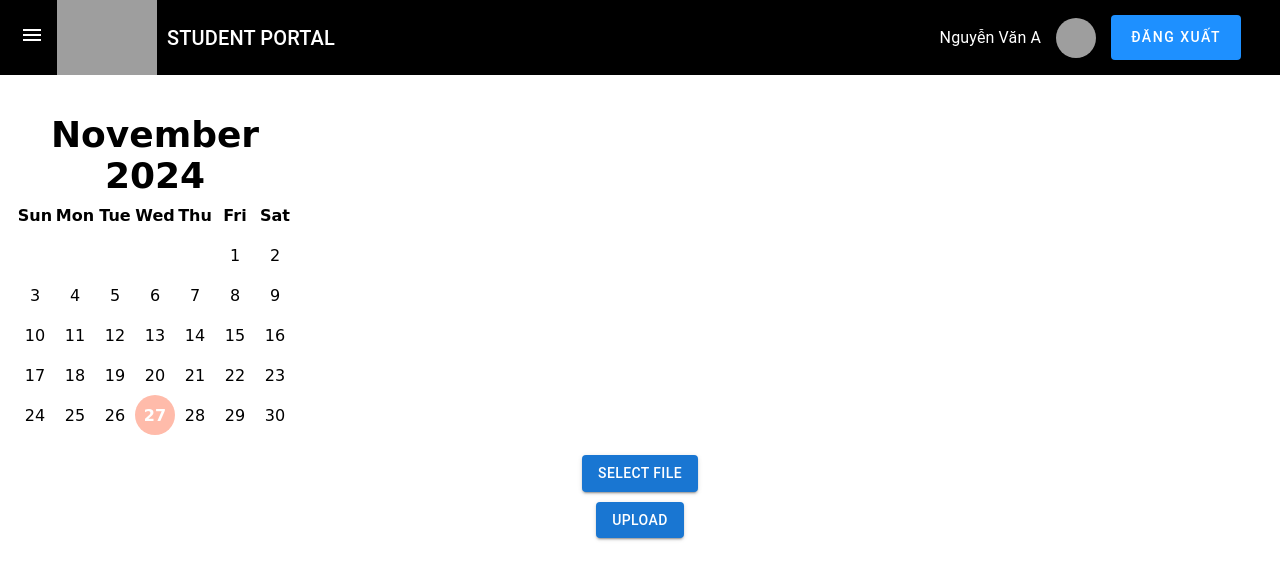
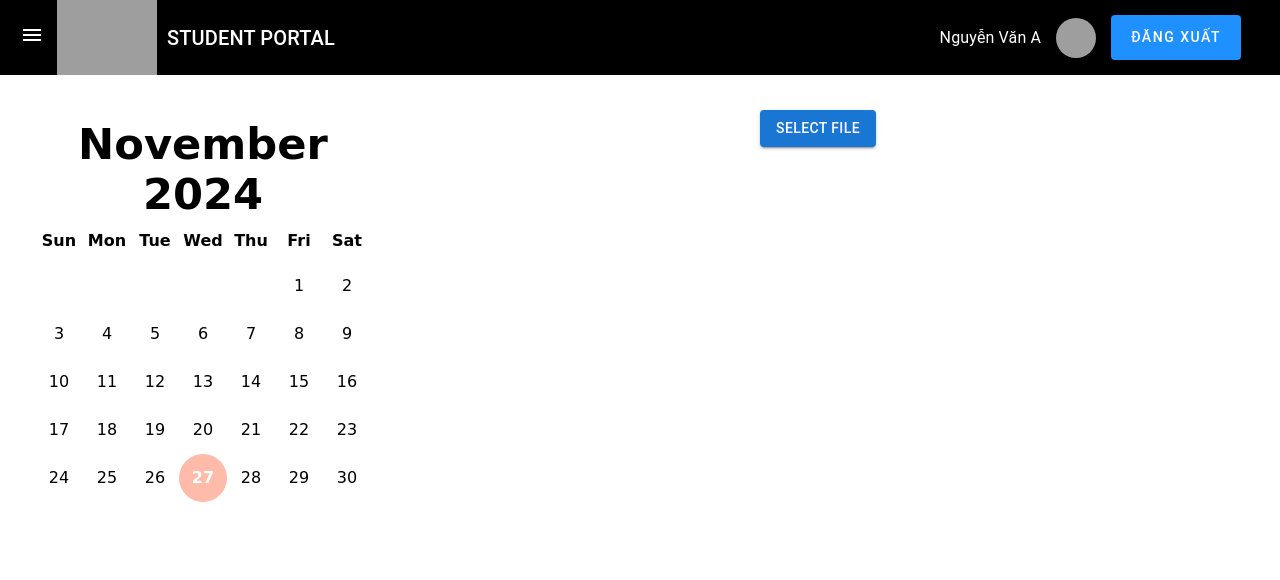
Before and after one commit to duongCyberclone123/Assignment-CNPM, a React (Vite) app in the folder frontend/: page /print in a window 1280 px wide. Shown: the top 580 px of the page. Built offline with nearby package versions, Linux system fonts and the light colour scheme; grey boxes are pictures that could not be loaded.

Commit message:
add feature

```diff
--- a/frontend/src/components/Calendar.jsx
+++ b/frontend/src/components/Calendar.jsx
@@ -1,6 +1,6 @@
 import React from "react";
 
-const Calendar = () => {
+const Calendar = ({ scale = 1 }) => {
   // Lấy thông tin tháng hiện tại
   const today = new Date();
   const month = today.toLocaleString("default", { month: "long" }); // Tên tháng
@@ -21,34 +21,59 @@ const Calendar = () => {
     days.push(i); // Thêm ngày thực tế
   }
 
+  const scaledSize = (value) => `${value * scale}px`;
+
   return (
-    <div style={{ fontFamily: "'Comic Sans MS', cursive", textAlign: "center", width: "280px"}}>
+    <div
+      style={{
+        fontFamily: "'Comic Sans MS', cursive",
+        textAlign: "center",
+        width: scaledSize(280),
+      }}
+    >
       {/* Tên tháng */}
-      <h1 style={{ fontSize: "36px", marginBottom: "10px" }}>
+      <h1
+        style={{
+          fontSize: scaledSize(36),
+          marginBottom: scaledSize(10),
+        }}
+      >
         {month} {year}
       </h1>
 
       {/* Các thứ trong tuần */}
-      <div style={{ display: "flex", justifyContent: "center", fontWeight: "bold", marginBottom: "10px" }}>
+      <div
+        style={{
+          display: "flex",
+          justifyContent: "center",
+          fontWeight: "bold",
+          marginBottom: scaledSize(10),
+        }}
+      >
         {daysOfWeek.map((day) => (
-          <div key={day} style={{ width: "40px" }}>
+          <div key={day} style={{ width: scaledSize(40) }}>
             {day}
           </div>
         ))}
       </div>
 
       {/* Ngày trong tháng */}
-      <div style={{ display: "flex", flexWrap: "wrap", justifyContent: "center" }}>
+      <div
+        style={{
+          display: "flex",
+          flexWrap: "wrap",
+          justifyContent: "center",
+        }}
+      >
         {days.map((date, index) => (
           <div
             key={index}
             style={{
-              width: "40px",
-              height: "40px",
+              width: scaledSize(40),
+              height: scaledSize(40),
               display: "flex",
               alignItems: "center",
               justifyContent: "center",
-            //   margin: "5px",
               borderRadius: date === today.getDate() ? "50%" : "none",
               backgroundColor: date === today.getDate() ? "#fba" : "transparent",
               color: date === today.getDate() ? "#fff" : "#000",
--- a/frontend/src/components/Fileupload.jsx
+++ b/frontend/src/components/Fileupload.jsx
@@ -1,19 +1,23 @@
 import React, { useState } from "react";
-import { Button, Typography, Box } from "@mui/material";
+import { Button, Typography, Box, Modal, Backdrop, Fade } from "@mui/material";
 
 const FileUpload = () => {
   const [selectedFile, setSelectedFile] = useState(null);
   const [fileContent, setFileContent] = useState(null);
+  const [openPreview, setOpenPreview] = useState(false);
 
   // Xử lý khi người dùng chọn file
   const handleFileChange = (event) => {
     const file = event.target.files[0];
-
     if (file) {
-      // Kiểm tra loại file là PDF
       if (file.type === "application/pdf") {
         setSelectedFile(file);
-        setFileContent(null); // Reset nội dung khi có file mới
+
+        const reader = new FileReader();
+        reader.onload = () => {
+          setFileContent(reader.result); // Đặt Data URL cho PDF
+        };
+        reader.readAsDataURL(file);
       } else {
         alert("Chỉ được chọn file PDF.");
         event.target.value = null; // Reset input nếu loại file không phải PDF
@@ -21,23 +25,18 @@ const FileUpload = () => {
     }
   };
 
-  // Hiển thị nội dung file PDF
-  const handleUpload = () => {
-    if (selectedFile) {
-      console.log("File uploaded:", selectedFile);
-      alert(`File ${selectedFile.name} uploaded successfully!`);
-
-      // Đọc nội dung file PDF
-      const reader = new FileReader();
-
-      reader.onload = () => {
-        setFileContent(reader.result); // Đặt Data URL cho PDF
+  // Mở modal preview
+  const handlePreview = () => {
+    if (!fileContent) {
+      alert("No file to preview!");
+      return;
+    }
+    setOpenPreview(true);
   };
 
-      reader.readAsDataURL(selectedFile); // Đọc dưới dạng Data URL cho file PDF
-    } else {
-      alert("No file selected!");
-    }
+  // Đóng modal
+  const handleClosePreview = () => {
+    setOpenPreview(false);
   };
 
   return (
@@ -55,7 +54,7 @@ const FileUpload = () => {
         id="file-input"
         style={{ display: "none" }}
         onChange={handleFileChange}
-        accept=".pdf" // Chỉ cho phép chọn file PDF
+        accept=".pdf"
       />
       <label htmlFor="file-input">
         <Button variant="contained" component="span">
@@ -63,34 +62,168 @@ const FileUpload = () => {
         </Button>
       </label>
 
-      {/* Hiển thị tên file đã chọn */}
       {selectedFile && (
         <Typography variant="body1" sx={{ margin: "10px 0" }}>
           Selected File: {selectedFile.name}
         </Typography>
       )}
 
-      {/* Nút upload */}
-      <Button
-        variant="contained"
-        color="primary"
-        onClick={handleUpload}
-        sx={{ marginTop: "10px" }}
+      {fileContent && (
+        <Button variant="contained" color="primary" onClick={handlePreview}>
+          Preview
+        </Button>
+      )}
+
+      <Modal
+        open={openPreview}
+        onClose={handleClosePreview}
+        closeAfterTransition
+        BackdropComponent={Backdrop}
+        BackdropProps={{
+          timeout: 500,
+        }}
       >
-        Upload
-      </Button>
-
-      {/* Hiển thị khung nội dung file PDF */}
-      {fileContent && (
+        <Fade in={openPreview}>
+          <Box
+            sx={{
+              position: "absolute",
+              top: "70px",
+              left: "50%",
+              transform: "translate(-50%, 0)",
+              width: "80%",
+              height: "calc(100% - 70px)",
+              bgcolor: "background.paper",
+              boxShadow: 24,
+              padding: "20px",
+              outline: "none",
+              display: "flex",
+              borderRadius: "8px",
+            }}
+          >
+            {/* Bên trái: Preview PDF */}
+            <Box
+              sx={{
+                width: "60%",
+                height: "100%",
+                marginRight: "10px",
+                borderRadius: "5px",
+                overflow: "hidden",
+              }}
+            >
               <embed
-          src={fileContent} // Sử dụng Data URL của file PDF
+                src={fileContent}
                 type="application/pdf"
                 frameBorder="0"
                 scrolling="auto"
-          height="700px"
+                height="100%"
                 width="100%"
+                style={{ borderRadius: "5px" }}
               ></embed>
-      )}
+            </Box>
+
+            {/* Bên phải: Thông tin và thiết lập in */}
+            <Box
+              sx={{
+                width: "40%",
+                display: "flex",
+                flexDirection: "column",
+                justifyContent: "space-between",
+              }}
+            >
+              {/* Thông tin file */}
+              <Box
+                sx={{
+                  marginBottom: "20px",
+                  padding: "10px",
+                  border: "1px solid #ddd",
+                  borderRadius: "8px",
+                  backgroundColor: "#f9f9f9",
+                }}
+              >
+                <Typography variant="h6" component="h3" sx={{ marginBottom: "10px" }}>
+                  File Information
+                </Typography>
+                <Typography variant="body1">
+                  <strong>Name:</strong> {selectedFile?.name || "Unknown"}
+                </Typography>
+                <Typography variant="body1">
+                  <strong>Size:</strong> {(selectedFile?.size / 1024 / 1024).toFixed(2)} MB
+                </Typography>
+                <Typography variant="body1">
+                  <strong>Pages:</strong> {/* Add logic for page count if needed */}
+                </Typography>
+              </Box>
+
+              {/* Thiết lập in */}
+              <Box
+                sx={{
+                  padding: "10px",
+                  border: "1px solid #ddd",
+                  borderRadius: "8px",
+                  backgroundColor: "#f9f9f9",
+                }}
+              >
+                <Typography variant="h6" component="h3" sx={{ marginBottom: "10px" }}>
+                  Print Settings
+                </Typography>
+                <Box sx={{ marginBottom: "10px" }}>
+                  <Typography variant="body2" sx={{ marginBottom: "5px" }}>
+                    Paper Size:
+                  </Typography>
+                  <select>
+                    <option value="A4">A4</option>
+                    <option value="A3">A3</option>
+                  </select>
+                </Box>
+                <Box sx={{ marginBottom: "10px" }}>
+                  <Typography variant="body2" sx={{ marginBottom: "5px" }}>
+                    Pages to Print:
+                  </Typography>
+                  <select>
+                    <option value="all">All</option>
+                    <option value="odd">Odd Pages</option>
+                    <option value="even">Even Pages</option>
+                    <option value="custom">Custom Range</option>
+                  </select>
+                  <Box sx={{ marginTop: "5px", display: "flex", gap: "5px" }}>
+                    <input type="number" placeholder="From" min={1} style={{ width: "50%" }} />
+                    <input type="number" placeholder="To" min={1} style={{ width: "50%" }} />
+                  </Box>
+                </Box>
+                <Box sx={{ marginBottom: "10px" }}>
+                  <Typography variant="body2" sx={{ marginBottom: "5px" }}>
+                    Printing Side:
+                  </Typography>
+                  <select>
+                    <option value="one">Single-sided</option>
+                    <option value="two">Double-sided</option>
+                  </select>
+                </Box>
+                <Box>
+                  <Typography variant="body2" sx={{ marginBottom: "5px" }}>
+                    Print Type:
+                  </Typography>
+                  <select>
+                    <option value="simplex">1-sided</option>
+                    <option value="duplex">2-sided</option>
+                  </select>
+                </Box>
+              </Box>
+
+              {/* Nút OK */}
+              <Box sx={{ textAlign: "center", marginTop: "20px" }}>
+                <Button
+                  variant="contained"
+                  color="secondary"
+                  onClick={handleClosePreview}
+                >
+                  OK
+                </Button>
+              </Box>
+            </Box>
+          </Box>
+        </Fade>
+      </Modal>
     </div>
   );
 };
--- a/frontend/src/pages/login.jsx
+++ b/frontend/src/pages/login.jsx
@@ -23,7 +23,6 @@ const Login = () => {
         // Lưu token vào localStorage để sử dụng cho các yêu cầu API sau
         localStorage.setItem('token', token);
         localStorage.setItem('ID', loadedUser.ID);
-
 
         // Kiểm tra ID và phân loại vai trò người dùng
         if (loadedUser.ID >= 1 && loadedUser.ID <= 1999) {
--- a/frontend/src/pages/student/print.jsx
+++ b/frontend/src/pages/student/print.jsx
@@ -28,9 +28,15 @@ const Print = () => {
             margin: '0 auto',      // Center the Box horizontally in the viewport
             flexDirection: 'column'
         }}>
-            <Calendar />
+            <div style={{ display: 'flex', flexWrap: 'wrap', flexDirection: 'row' }}>
+                <div style={{marginLeft: '20px'}}>
+                    <Calendar scale={1.2} />
+                </div>
 
-            <FileUpload />
+                <div style={{ flex: 1, height: '157px'}}>
+                    <FileUpload />
+                </div>
+            </div>
         </div>
     </>);
 }
```
Lines whose indentation alone changed are shown as unchanged.
